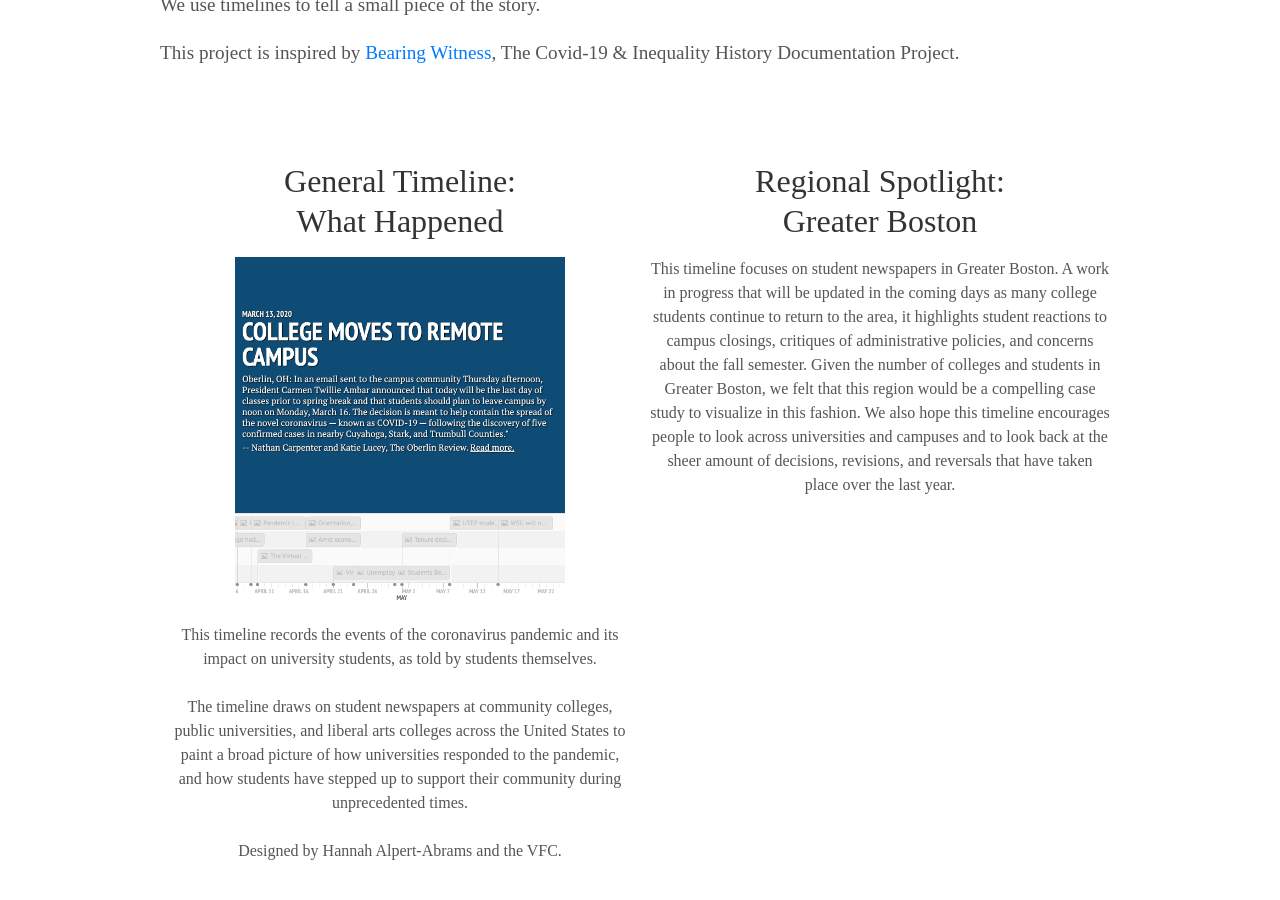
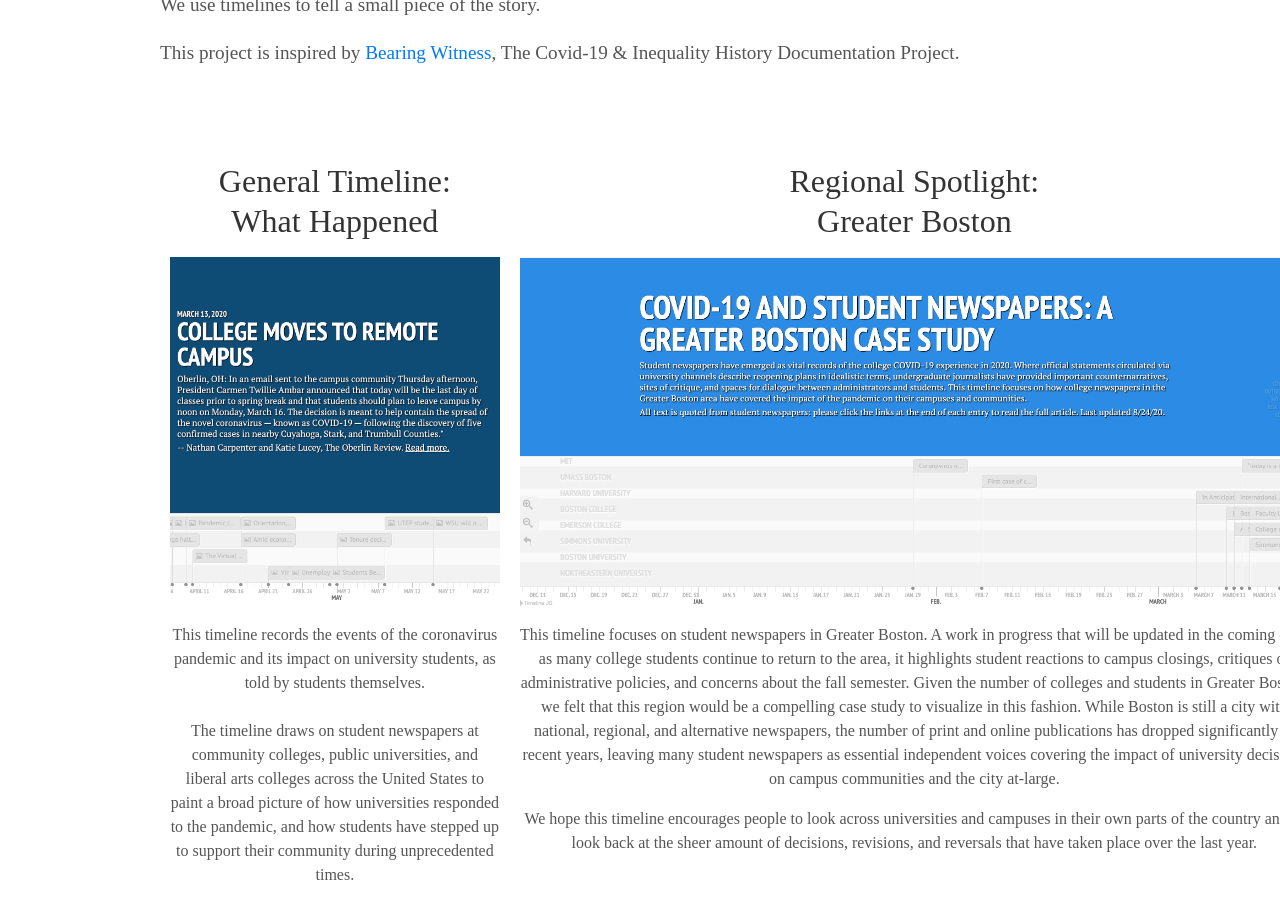
Before and after one commit to visionary-futures-collective/covid19, a Jekyll site: the page built from timeline.md, in a window 1280 px wide and 900 px high, scrolled down 1324 px. Built offline with Jekyll 4.4.1, drawn with Linux system fonts in a browser that asks for light colours; some web fonts are replaced; some of the changed text lies outside the part shown.

Commit message:
Update timeline.md
added GB timeline link and screenshot

```diff
--- a/timeline.md
+++ b/timeline.md
@@ -22,7 +22,9 @@ This project is inspired by [Bearing Witness](https://bearingwitness.github.io/)
   </div>
   <div class="tech">
     <h2>Regional Spotlight:<br> Greater Boston</h2>
-    <p>This timeline focuses on student newspapers in Greater Boston. A work in progress that will be updated in the coming days as many college students continue to return to the area, it highlights student reactions to campus closings, critiques of administrative policies, and concerns about the fall semester. Given the number of colleges and students in Greater Boston, we felt that this region would be a compelling case study to visualize in this fashion. We also hope this timeline encourages people to look across universities and campuses and to look back at the sheer amount of decisions, revisions, and reversals that have taken place over the last year.</p>
+    <p><a href="https://cdn.knightlab.com/libs/timeline3/latest/embed/index.html?source=1RQnerfYlGnLFXf5iKsMdfZtjkpeNEivQocQ5cvL6GYs&font=Default&lang=en&initial_zoom=2&height=650"><img src="https://visionary-futures-collective.github.io/covid19/img/vfc.timeline.gb.png" alt="Greater Boston timeline screenshot" height="350"></a></p>
+    <p>This timeline focuses on student newspapers in Greater Boston. A work in progress that will be updated in the coming days as many college students continue to return to the area, it highlights student reactions to campus closings, critiques of administrative policies, and concerns about the fall semester. Given the number of colleges and students in Greater Boston, we felt that this region would be a compelling case study to visualize in this fashion. While Boston is still a city with national, regional, and alternative newspapers, the number of print and online publications has dropped significantly in recent years, leaving many student newspapers as essential independent voices covering the impact of university decisions on campus communities and the city at-large.</p>
+      <p>We hope this timeline encourages people to look across universities and campuses in their own parts of the country and to look back at the sheer amount of decisions, revisions, and reversals that have taken place over the last year.</p>
   </div>
 <!--   <div class="tech">
     <h2>Join the Project</h2>
@@ -35,4 +37,4 @@ This project is inspired by [Bearing Witness](https://bearingwitness.github.io/)
 
 Interested in the data? These projects draw from the #CovidCampus database, a collection of over 700 student newspaper articles about COVID. [Learn more about the data here](https://docs.google.com/document/d/1R9XvbssNDxQ1xV8xWM83mjrf-BIRWuGfvCpm5dB-UzA/edit?usp=sharing).
 
-You are also welcome to use our data set to make your own timeline, or for any other kind of research. [Click here to learn more about Timeline.JS, the platform we used to make these timelines.](https://timeline.knightlab.com/) Email us at visionaryfuturescollective@gmail.com to learn more or to add your timeline to our website!
+You are also welcome to use our data set to make your own timeline, or for any other kind of research. [Click here to learn more about Timeline.JS, the platform we used to make these timelines.](https://timeline.knightlab.com/) We're especially interested in talking to students and student journalists who may have thoughts on how to revise, expand, or otherwise make use of project data to positively impact their campus communities. Email us at visionaryfuturescollective@gmail.com to learn more or to add your timeline to our website!
```
